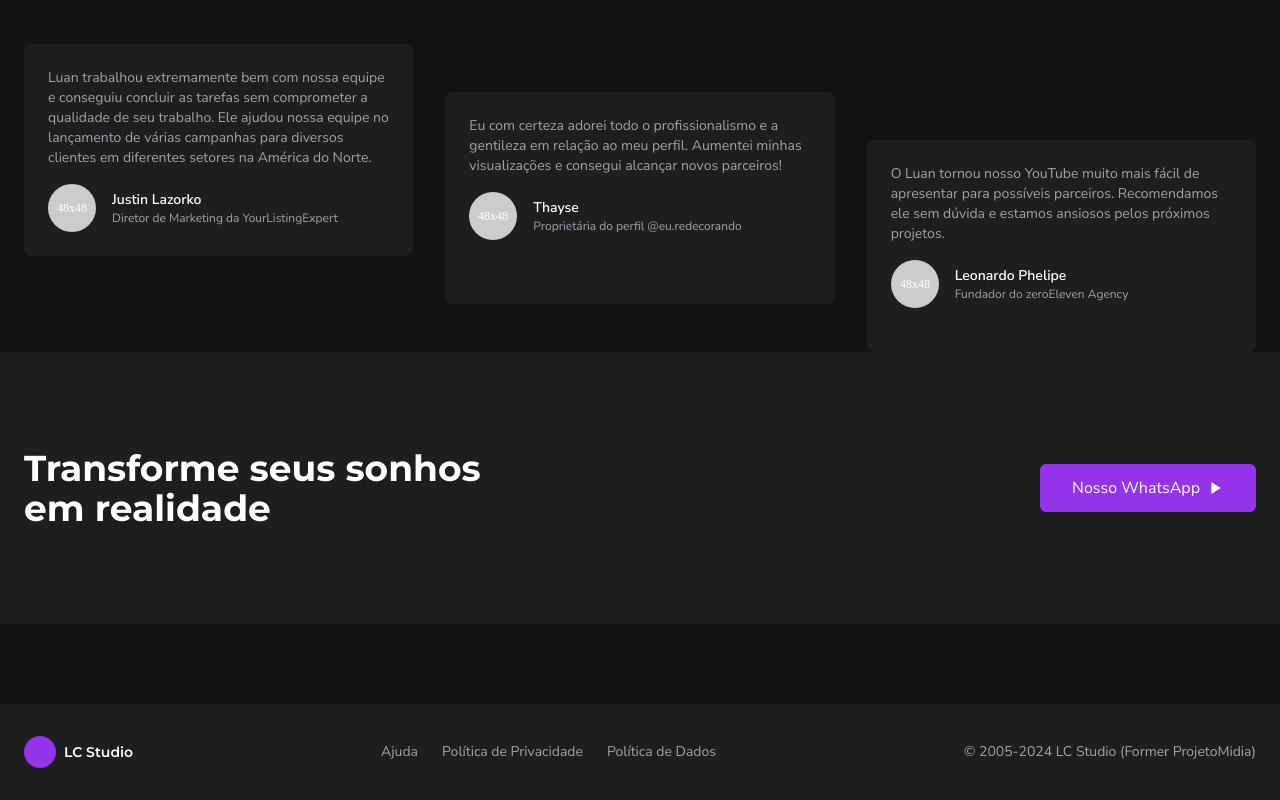
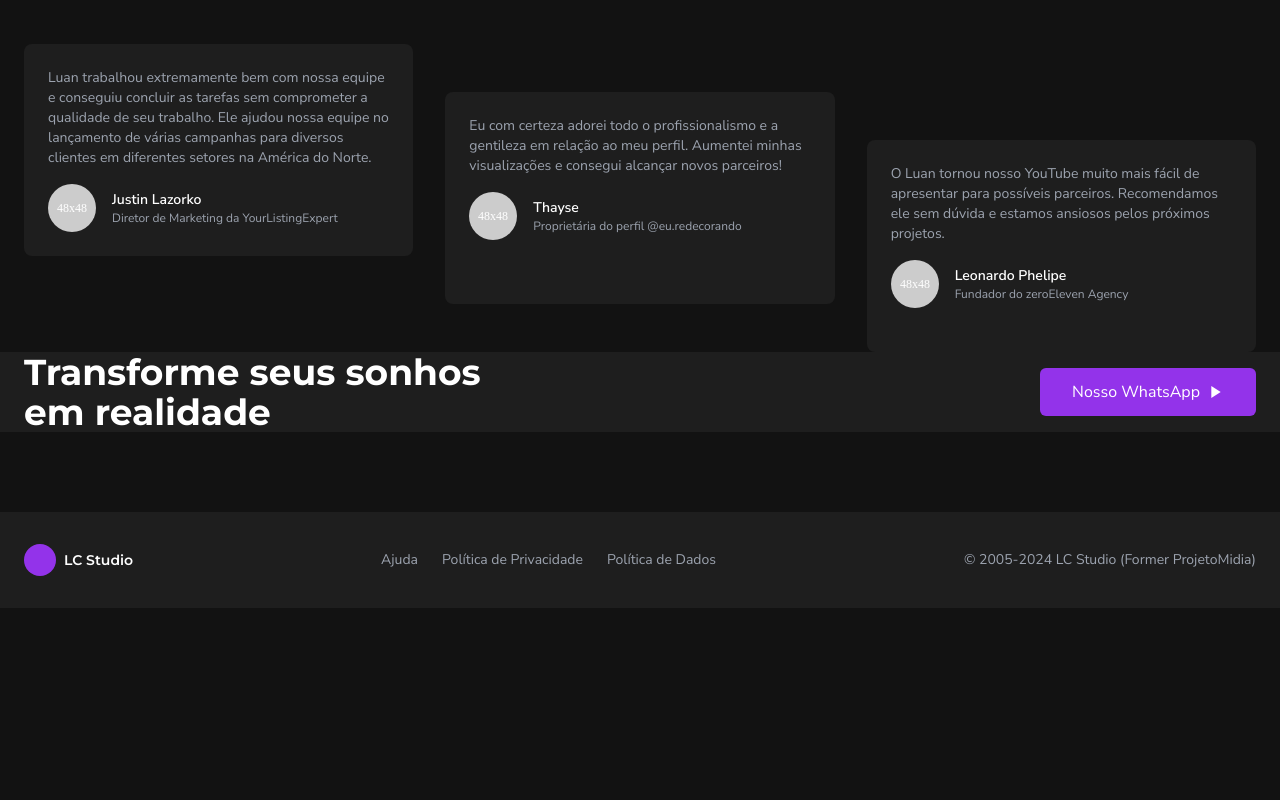
Before and after one commit to luanhrods/lcs, a Next.js app: page / in a window 1280 px wide. Shown: the part 1912-2712 px from the top of the page. After the commit the page ends 2520 px from the top, so only its background shows below. Built offline with nearby package versions, Linux system fonts and the light colour scheme.

Commit message:
Update index.tsx

```diff
--- a/pages/index.tsx
+++ b/pages/index.tsx
@@ -247,7 +247,7 @@ const Home: NextPage = () => {
           </div>
         </section>
 
-        <section className="bg-[#1E1E1E] py-24" ref={contactRef}>
+        <section className="bg-[#1E1E1E] py-30" ref={contactRef}>
           <div className="container mx-auto px-6">
             <div className="flex flex-col md:flex-row items-center justify-between">
               <h2 className="text-3xl md:text-4xl font-bold mb-8 md:mb-0 font-montserrat md:w-1/2"> Transforme seus sonhos<br />em realidade</h2>
```
